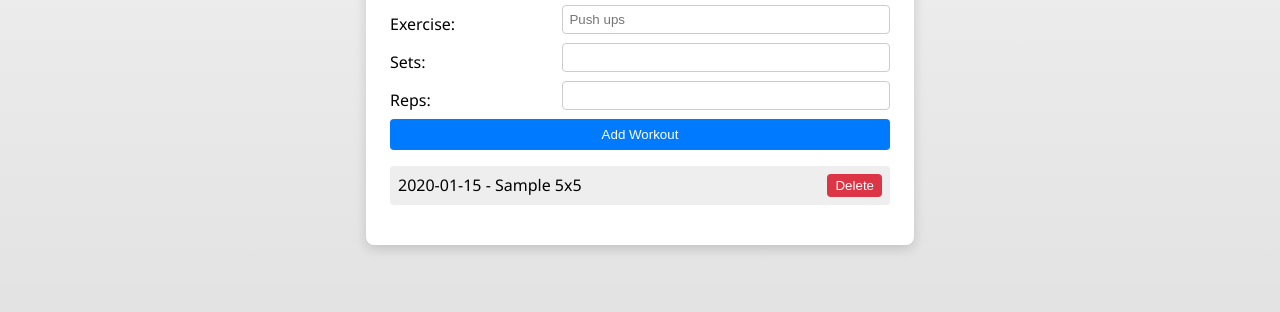
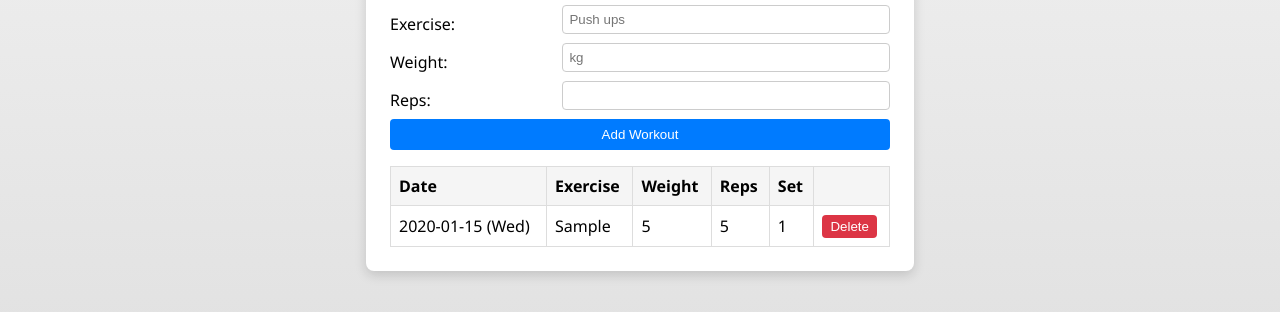
Before and after one commit to RandomCodeGeneratorDavid/TSH, a plain HTML site: page index.html in a window 1280 px wide. Both pictures are taken after typing "2020-01-15", "Sample", "5", "5" into the empty fields and a click on the button "Add Workout". Shown: the part 156-468 px from the top of the page. Drawn offline with Linux system fonts and the light colour scheme.

Commit message:
Add table-based workout log

```diff
--- a/index.html
+++ b/index.html
@@ -14,13 +14,25 @@
             <input type="date" id="date" required>
             <label for="exercise">Exercise:</label>
             <input type="text" id="exercise" placeholder="Push ups" required>
-            <label for="sets">Sets:</label>
-            <input type="number" id="sets" min="1" required>
+            <label for="weight">Weight:</label>
+            <input type="number" id="weight" min="0" step="0.1" placeholder="kg" required>
             <label for="reps">Reps:</label>
             <input type="number" id="reps" min="1" required>
             <button type="submit">Add Workout</button>
         </form>
-        <ul id="workout-list"></ul>
+        <table id="workout-table">
+            <thead>
+                <tr>
+                    <th>Date</th>
+                    <th>Exercise</th>
+                    <th>Weight</th>
+                    <th>Reps</th>
+                    <th>Set</th>
+                    <th></th>
+                </tr>
+            </thead>
+            <tbody></tbody>
+        </table>
     </div>
     <script src="script.js"></script>
 </body>
--- a/script.js
+++ b/script.js
@@ -1,42 +1,73 @@
 const form = document.getElementById('workout-form');
-const list = document.getElementById('workout-list');
+const tableBody = document.querySelector('#workout-table tbody');
 
 function loadWorkouts() {
     const items = JSON.parse(localStorage.getItem('workouts') || '[]');
-    items.forEach(addItemToDOM);
+    items.forEach(addRowToDOM);
 }
 
 function saveWorkouts() {
     const items = [];
-    list.querySelectorAll('li').forEach(li => {
-        items.push({ text: li.dataset.text });
+    tableBody.querySelectorAll('tr').forEach(tr => {
+        items.push({
+            date: tr.dataset.date,
+            exercise: tr.dataset.exercise,
+            weight: tr.dataset.weight,
+            reps: tr.dataset.reps,
+            set: Number(tr.dataset.set)
+        });
     });
     localStorage.setItem('workouts', JSON.stringify(items));
 }
 
-function addItemToDOM(item) {
-    const li = document.createElement('li');
-    li.textContent = item.text;
-    li.dataset.text = item.text;
+function formatDateWithDay(dateStr) {
+    const date = new Date(dateStr);
+    const day = date.toLocaleDateString(undefined, { weekday: 'short' });
+    return `${dateStr} (${day})`;
+}
 
-    const removeBtn = document.createElement('button');
-    removeBtn.textContent = 'Delete';
-    removeBtn.addEventListener('click', () => {
-        li.remove();
+function addRowToDOM(item) {
+    const tr = document.createElement('tr');
+    tr.dataset.date = item.date;
+    tr.dataset.exercise = item.exercise;
+    tr.dataset.weight = item.weight;
+    tr.dataset.reps = item.reps;
+    tr.dataset.set = item.set;
+
+    tr.innerHTML = `
+        <td>${formatDateWithDay(item.date)}</td>
+        <td>${item.exercise}</td>
+        <td>${item.weight}</td>
+        <td>${item.reps}</td>
+        <td>${item.set}</td>
+        <td><button class="delete-btn">Delete</button></td>
+    `;
+
+    tr.querySelector('.delete-btn').addEventListener('click', () => {
+        tr.remove();
         saveWorkouts();
     });
-    li.appendChild(removeBtn);
-    list.appendChild(li);
+
+    tableBody.appendChild(tr);
 }
 
 form.addEventListener('submit', e => {
     e.preventDefault();
     const date = document.getElementById('date').value;
-    const exercise = document.getElementById('exercise').value;
-    const sets = document.getElementById('sets').value;
+    const exercise = document.getElementById('exercise').value.trim();
+    const weight = document.getElementById('weight').value;
     const reps = document.getElementById('reps').value;
-    const text = `${date} - ${exercise} ${sets}x${reps}`;
-    addItemToDOM({ text });
+
+    let setNum = 1;
+    tableBody.querySelectorAll('tr').forEach(tr => {
+        if (tr.dataset.date === date && tr.dataset.exercise.toLowerCase() === exercise.toLowerCase()) {
+            const s = Number(tr.dataset.set);
+            if (s >= setNum) setNum = s + 1;
+        }
+    });
+
+    const item = { date, exercise, weight, reps, set: setNum };
+    addRowToDOM(item);
     saveWorkouts();
     form.reset();
 });
--- a/style.css
+++ b/style.css
@@ -51,23 +51,24 @@ button:hover {
     background-color: #0056b3;
 }
 
-ul {
-    list-style: none;
-    padding: 0;
+
+table {
+    width: 100%;
+    border-collapse: collapse;
     margin-top: 1rem;
 }
 
-li {
-    background: #eee;
-    margin: 0.5rem 0;
+th, td {
+    border: 1px solid #ddd;
     padding: 0.5rem;
-    display: flex;
-    justify-content: space-between;
-    border-radius: 4px;
+    text-align: left;
 }
 
-li button {
-    margin-left: 1rem;
+th {
+    background-color: #f5f5f5;
+}
+
+.delete-btn {
     background-color: #dc3545;
     color: #fff;
     border: none;
@@ -76,7 +77,7 @@ li button {
     cursor: pointer;
 }
 
-li button:hover {
+.delete-btn:hover {
     background-color: #c82333;
 }
 
```
Also changed, not shown: 1 other file.
